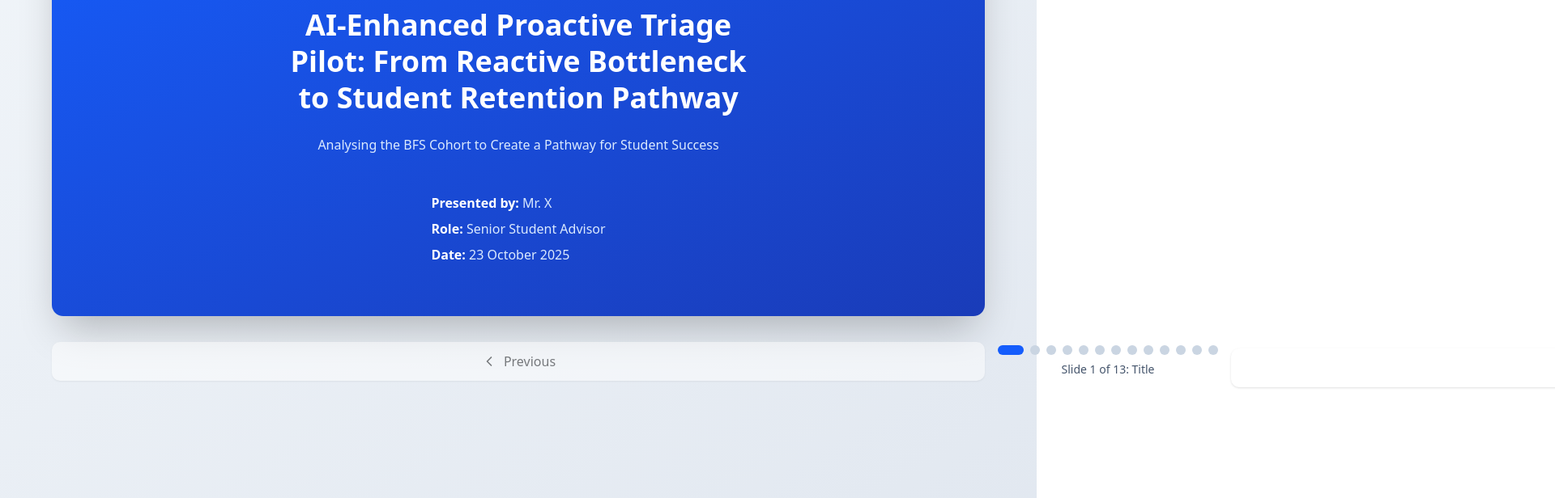
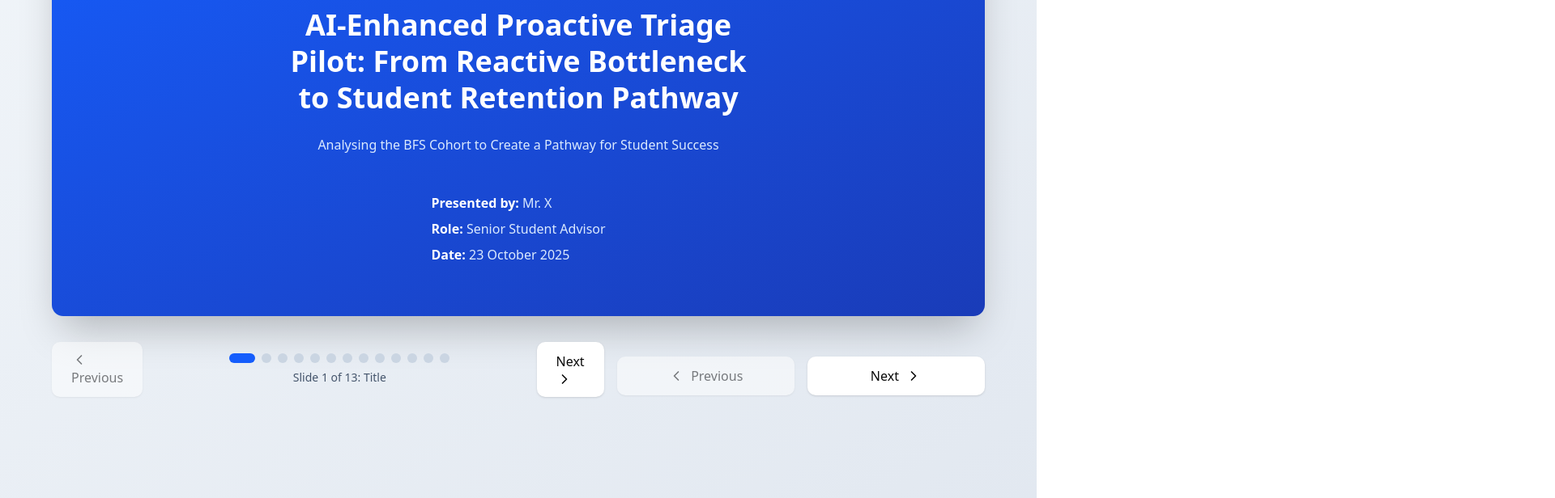
Before and after one commit to digital-professor/Triagepresentation, a React (Vite) app: page / in a window 1280 px wide. Shown: the part 184-800 px from the top of the page at 81% size, 1920 px wide, since content can reach past the window. Built offline with nearby package versions, Linux system fonts and the light colour scheme.

Commit message:
Resolved

```diff
--- a/src/components/Presentation.tsx
+++ b/src/components/Presentation.tsx
@@ -594,14 +594,13 @@ export default function Presentation() {
         <div className="mb-6"><CurrentSlideComponent /></div>
 
          {/* Navigation Controls - Stacks vertically on mobile */}
-         {/* FIXED: Removed order classes, simpler flex-col */}
          <div className="flex flex-col items-center space-y-4 md:flex-row md:justify-between md:space-y-0 gap-4 mt-8">
 
-          {/* Previous Button - Full width on mobile, auto on desktop */}
+          {/* Previous Button (Hidden on mobile, shown on desktop) */}
           <button
             onClick={() => setCurrentSlide(Math.max(0, currentSlide - 1))}
             disabled={currentSlide === 0}
-            className="w-full md:w-auto flex flex-shrink-0 items-center justify-center gap-2 px-6 py-3 bg-white rounded-lg shadow hover:shadow-lg disabled:opacity-50 disabled:cursor-not-allowed transition-all"
+            className="hidden md:flex flex-shrink-0 items-center justify-center gap-2 px-6 py-3 bg-white rounded-lg shadow hover:shadow-lg disabled:opacity-50 disabled:cursor-not-allowed transition-all"
           >
             <ChevronLeft className="h-5 w-5" />
             Previous
@@ -613,15 +612,36 @@ export default function Presentation() {
             <div className="text-slate-600 text-sm text-center">Slide {currentSlide + 1} of {slides.length}: {slides[currentSlide].name}</div>
           </div>
 
-          {/* Next Button - Full width on mobile */}
+          {/* Next Button (Hidden on mobile, shown on desktop) */}
           <button
             onClick={() => setCurrentSlide(Math.min(slides.length - 1, currentSlide + 1))}
             disabled={currentSlide === slides.length - 1}
-            className="w-full md:w-auto flex flex-shrink-0 items-center justify-center gap-2 px-6 py-3 bg-white rounded-lg shadow hover:shadow-lg disabled:opacity-50 disabled:cursor-not-allowed transition-all"
+            className="hidden md:flex flex-shrink-0 items-center justify-center gap-2 px-6 py-3 bg-white rounded-lg shadow hover:shadow-lg disabled:opacity-50 disabled:cursor-not-allowed transition-all"
           >
             Next
             <ChevronRight className="h-5 w-5" />
           </button>
+
+          {/* Wrapper for Mobile Buttons (Side-by-side, full width) */}
+          <div className="flex md:hidden w-full gap-4">
+             <button
+              onClick={() => setCurrentSlide(Math.max(0, currentSlide - 1))}
+              disabled={currentSlide === 0}
+              className="flex-1 flex items-center justify-center gap-2 px-6 py-3 bg-white rounded-lg shadow hover:shadow-lg disabled:opacity-50 disabled:cursor-not-allowed transition-all"
+            >
+              <ChevronLeft className="h-5 w-5" />
+              Previous
+            </button>
+             <button
+              onClick={() => setCurrentSlide(Math.min(slides.length - 1, currentSlide + 1))}
+              disabled={currentSlide === slides.length - 1}
+              className="flex-1 flex items-center justify-center gap-2 px-6 py-3 bg-white rounded-lg shadow hover:shadow-lg disabled:opacity-50 disabled:cursor-not-allowed transition-all"
+            >
+              Next
+              <ChevronRight className="h-5 w-5" />
+            </button>
+          </div>
+
         </div>
       </div>
     </div>
```
